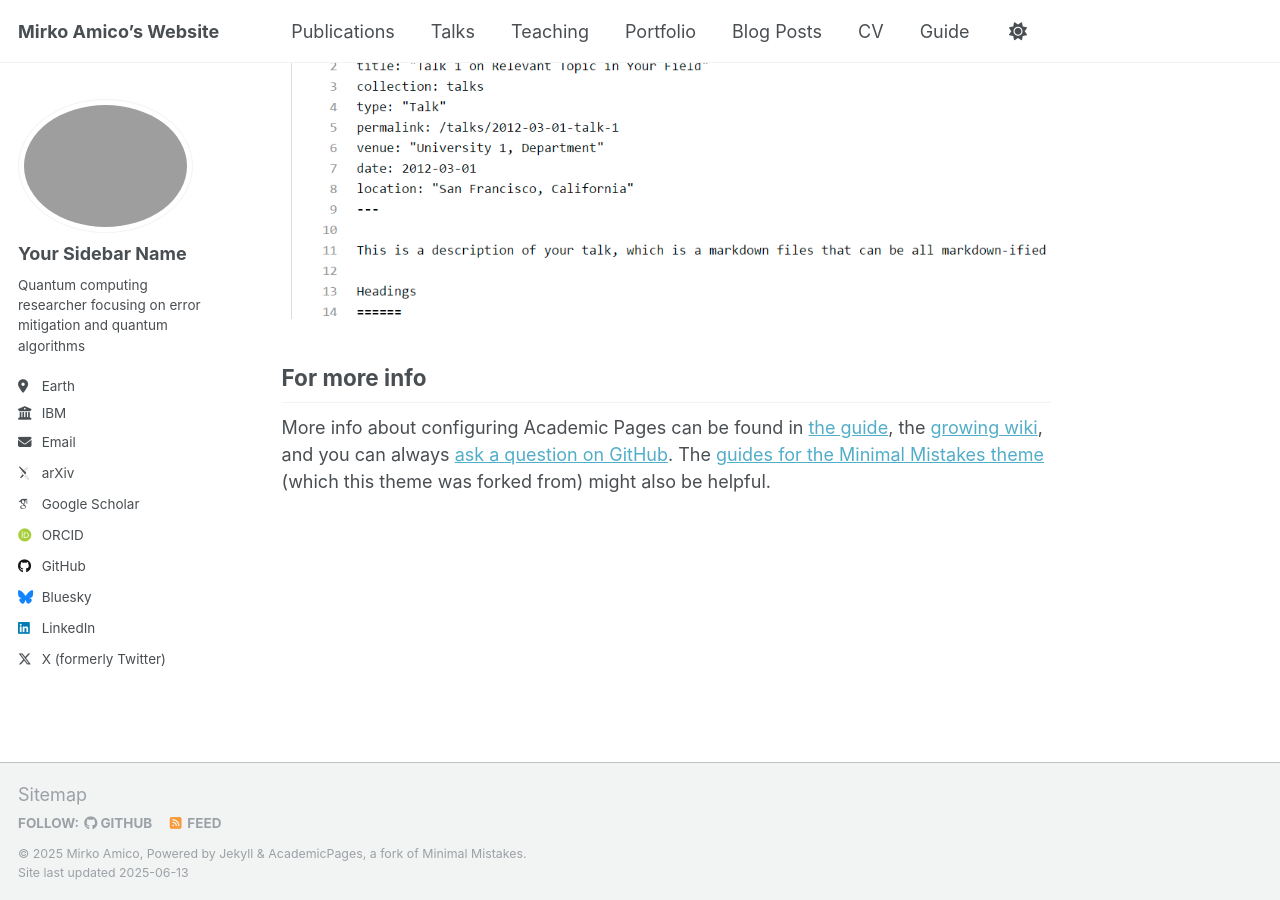
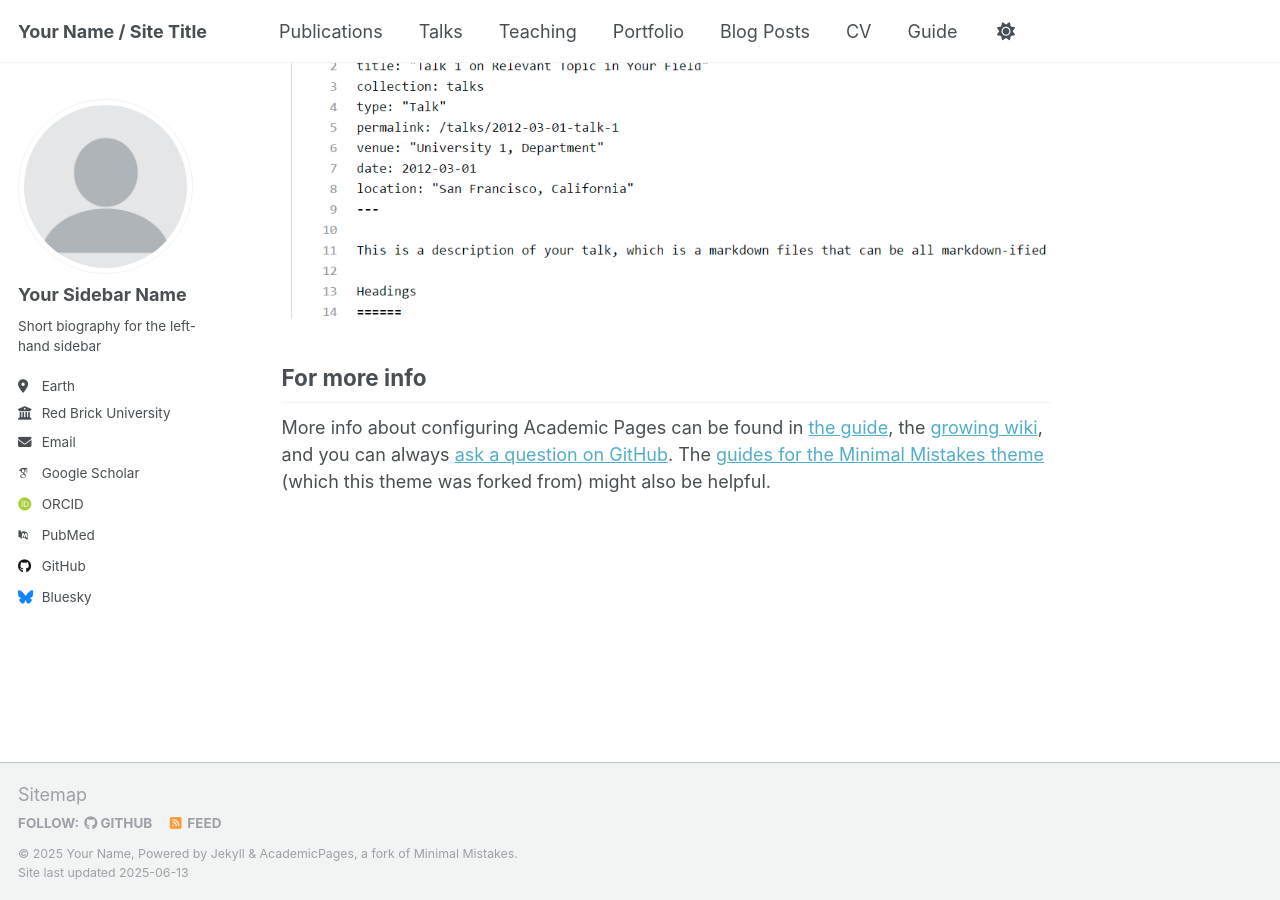
Before and after one commit to miamico/miamico.github.io, a Jekyll site: the page built from _pages/about.md, in a window 1280 px wide and 900 px high, scrolled down 2636 px. Built offline with Jekyll 4.4.1, drawn with Linux system fonts in a browser that asks for light colours; some web fonts are replaced.

Commit message:
reset changes

```diff
--- a/_config.yml
+++ b/_config.yml
@@ -9,10 +9,10 @@
 # Basic Site Settings
 locale                   : "en-US"
 site_theme               : "default"
-title                    : "Mirko Amico’s Website"
+title                    : "Your Name / Site Title"
 title_separator          : "-"
-name                     : &name "Mirko Amico"
-description              : &description "Quantum computing researcher focusing on error mitigation and quantum algorithms"
+name                     : &name "Your Name"
+description              : &description "personal description"
 url                      : https://academicpages.github.io # the base hostname & protocol for your site e.g. "https://[your GitHub username].github.io" or if you already have some other page hosted on Github then use "https://[your GitHub username].github.io/[Your Repo Name]"
 baseurl                  : "" # the subpath of your site, e.g. "/blog"
 repository               : "academicpages/academicpages.github.io"
@@ -22,23 +22,23 @@ repository               : "academicpages/academicpages.github.io"
 #               Additional customization can be done by editing /_includes/author-profile.html
 author:
   # Biographic information
-  avatar           : "31739486.jpeg"
+  avatar           : "profile.png"
   name             : "Your Sidebar Name"
   pronouns         : # example: "she/her"
-  bio              : "Quantum computing researcher focusing on error mitigation and quantum algorithms"
+  bio              : "Short biography for the left-hand sidebar"
   location         : "Earth"
-  employer         : "IBM"
+  employer         : "Red Brick University"
   uri              : # URL
   email            : "none@example.org"
 
   # Academic websites
   academia         : # URL
-  arxiv            : "https://arxiv.org/search/?searchtype=author&query=Amico%2C+M"
-  googlescholar    : "https://scholar.google.com/citations?user=Zalars4AAAAJ"
+  arxiv            : # URL - Update with the correct link to your profile
+  googlescholar    : "https://scholar.google.com/citations?user=PS_CX0AAAAAJ"
   impactstory      : # URL
-  orcid            : "http://orcid.org/0000-0002-0870-1093"
+  orcid            : "http://orcid.org/yourorcidurl"
   semantic         : # URL
-  pubmed           : # URL
+  pubmed           : "https://www.ncbi.nlm.nih.gov/pubmed/?term=john+snow"
   researchgate     : # URL
   scopus           : # URL
 
@@ -46,12 +46,12 @@ author:
   bitbucket        : # Username - Update with your username on the site
   codepen          : # Username
   dribbble         : # Username
-  github           : "miamico"
+  github           : "academicpages"
   kaggle           : # Username
   stackoverflow    : # User number or user number and name (i.e., use "1" or "1/jeff-atwood")
 
   # Social media
-  bluesky          : "mirko-amico.bsky.social" # Replace this with you Bluesky username
+  bluesky          : "bsky.app" # Replace this with you Bluesky username
   facebook         : # Username
   flickr           : # Username
   foursquare       : # Username
@@ -60,7 +60,7 @@ author:
   keybase          : # Username
   instagram        : # Username
   lastfm           : # Username
-  linkedin         : "mirko-amico" # Username
+  linkedin         : # Username
   mastodon         : # URL
   medium           : # URL
   pinterest        : # Username
@@ -68,7 +68,7 @@ author:
   steam            : # Username
   telegram         : # URL
   tumblr           : # Username
-  twitter          : "q_amico" # Username for X / Twitter
+  twitter          : # Username for X / Twitter
   vine             : # Username
   weibo            : # Username
   wikipedia        : # Username
```
Also changed, not shown: 1 other file.
